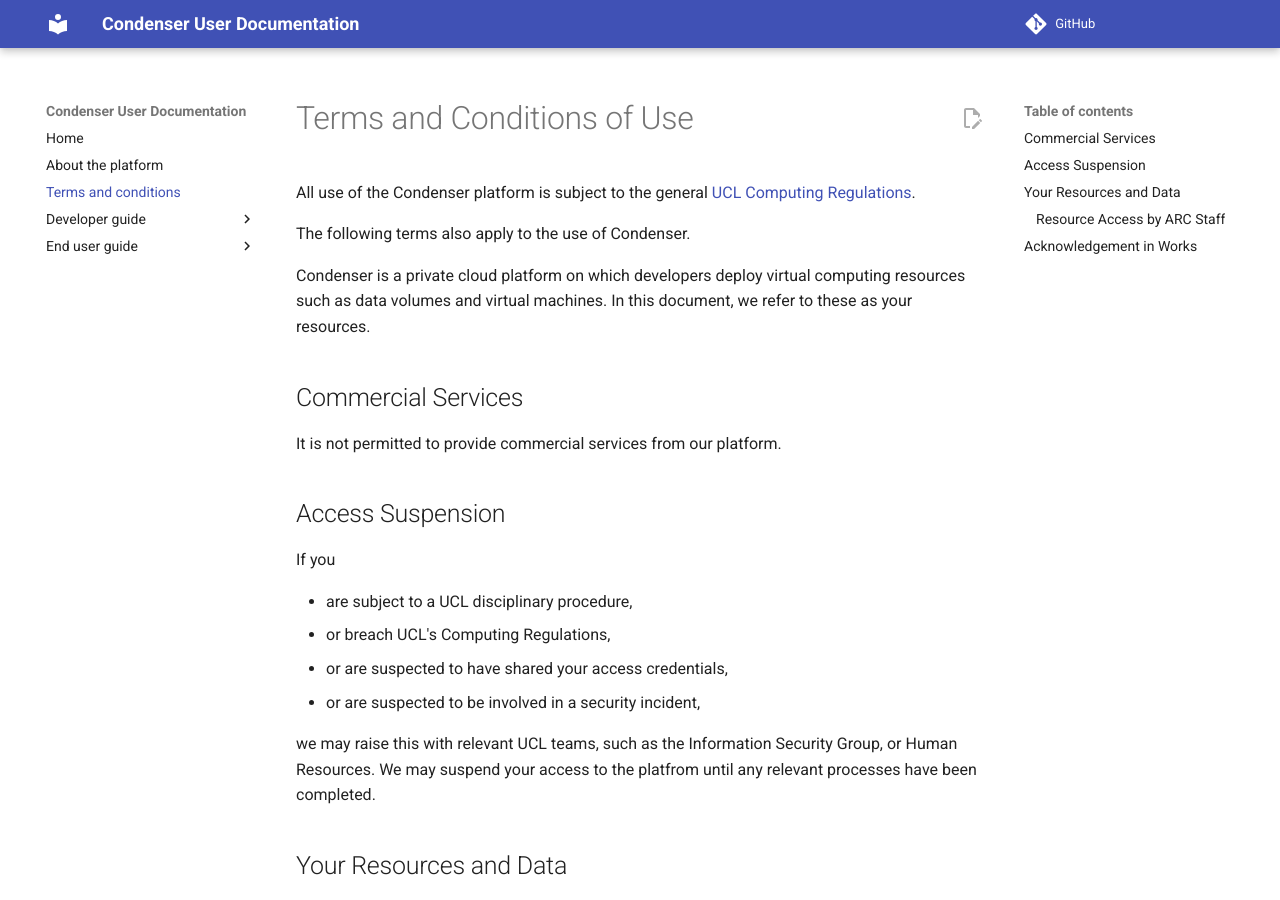
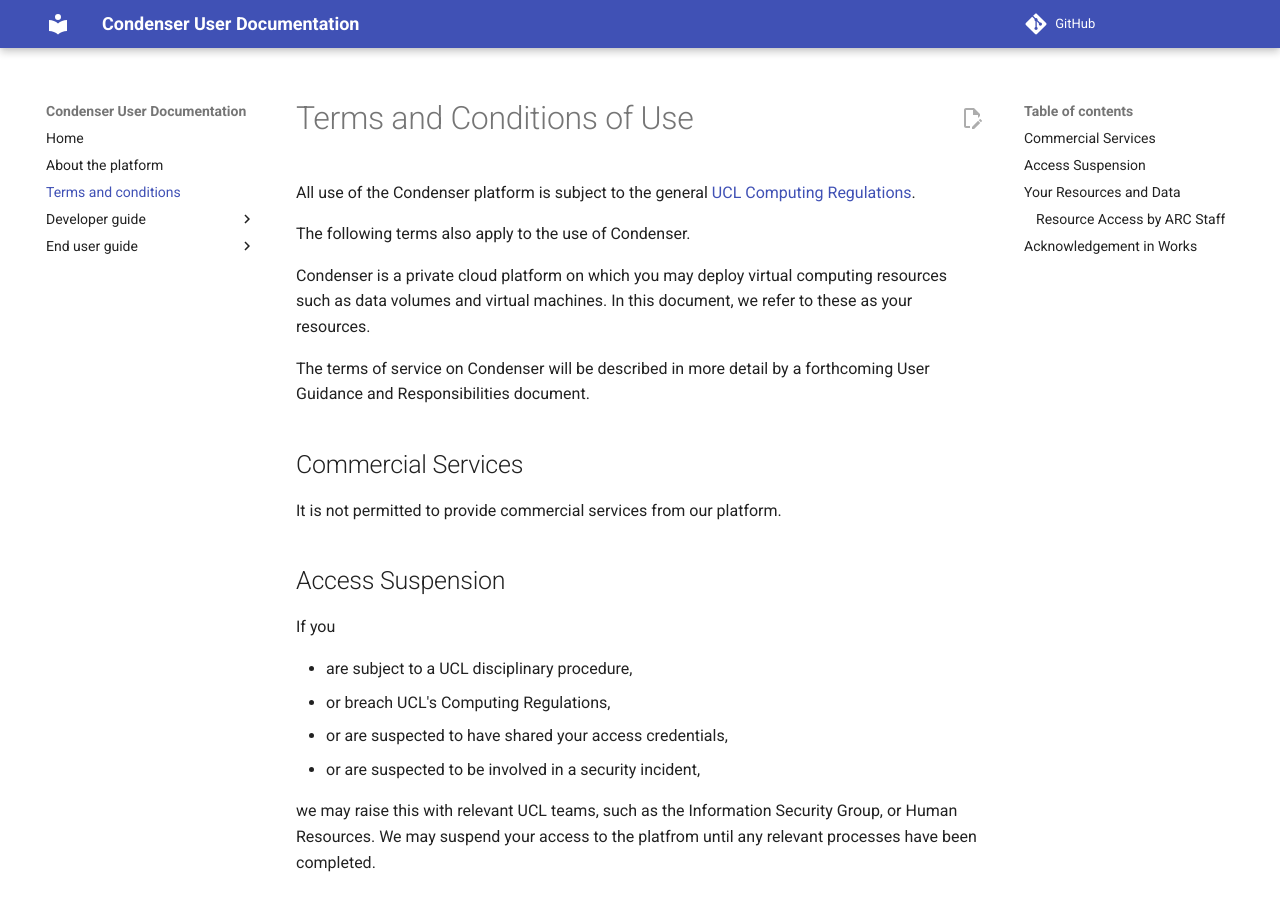
Before and after one commit to UCL-ARC/condenser-mkdocs, an MkDocs documentation site: the page built from docs/terms_and_conditions.md, in a window 1280 px wide and 900 px high. Built offline with MkDocs 1.6.1 and Material for MkDocs 9.7.7, drawn with Linux system fonts in a browser that asks for light colours; comment, search, counter and statistics services are not loaded.

Commit message:
refer to UGR doc

```diff
--- a/docs/terms_and_conditions.md
+++ b/docs/terms_and_conditions.md
@@ -8,9 +8,12 @@
 
 The following terms also apply to the use of Condenser.
 
-Condenser is a private cloud platform on which developers deploy virtual computing
+Condenser is a private cloud platform on which you may deploy virtual computing
 resources such as data volumes and virtual machines. In this document, we refer to
 these as your resources.
+
+The terms of service on Condenser will be described in more detail by a forthcoming
+User Guidance and Responsibilities document.
 
 ## Commercial Services
 
```
